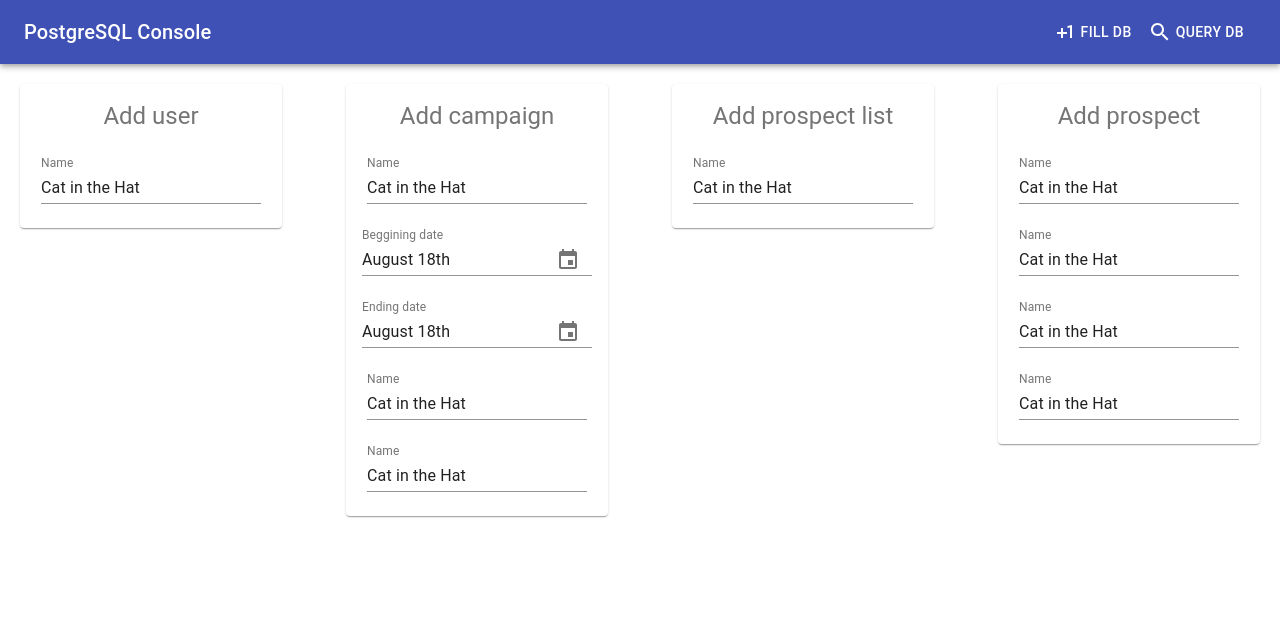
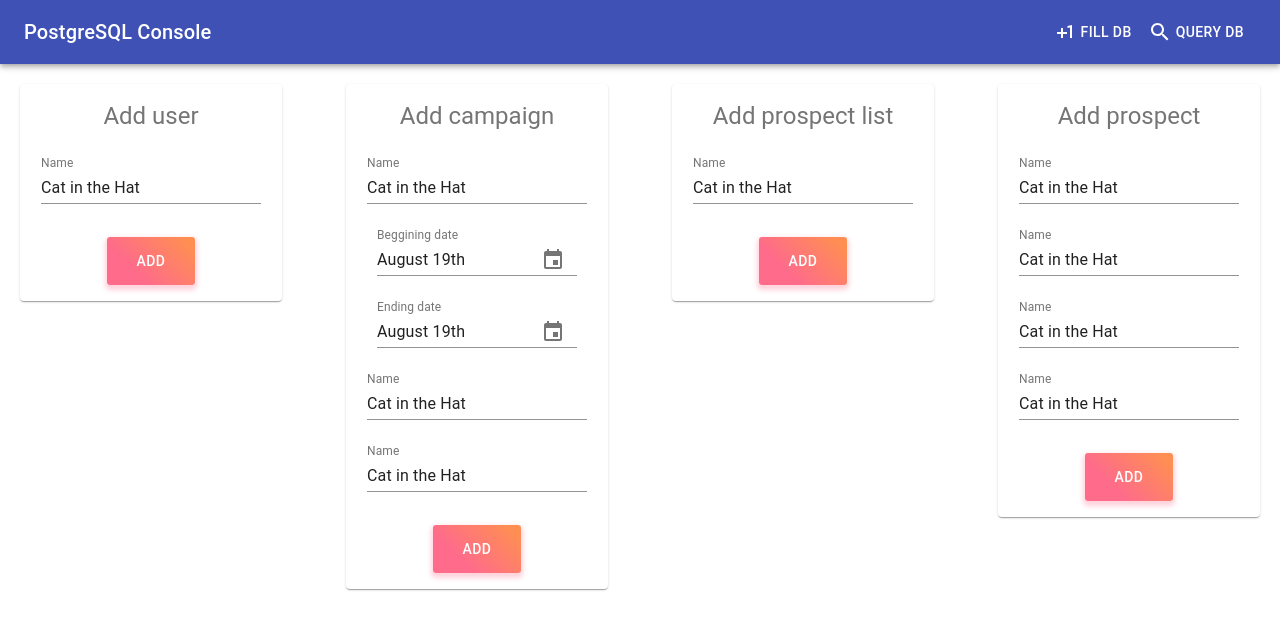
Before and after one commit to CamilleLeou/projet_BDD, a React (Create React App) app in the folder Console/: page / in a window 1280 px wide. Shown: the top 630 px of the page. Built offline with nearby package versions, Linux system fonts and the light colour scheme.

Commit message:
fix some warnings, grid misalignment and add buttons

```diff
--- /dev/null
+++ b/Console/src/Components/Button.js
@@ -0,0 +1,21 @@
+import React from 'react';
+import { makeStyles } from '@material-ui/styles';
+import Button from '@material-ui/core/Button';
+
+const useStyles = makeStyles({
+  root: {
+    background: 'linear-gradient(45deg, #FE6B8B 30%, #FF8E53 90%)',
+    border: 0,
+    borderRadius: 3,
+    boxShadow: '0 3px 5px 2px rgba(255, 105, 135, .3)',
+    color: 'white',
+    height: 48,
+    marginTop: 25,
+    padding: '0 30px',
+  },
+});
+
+export default function Hook({label}) {
+  const classes = useStyles();
+  return <Button className={classes.root}>{label}</Button>;
+}
--- a/Console/src/Components/Inputs/DatePicker.js
+++ b/Console/src/Components/Inputs/DatePicker.js
@@ -1,8 +1,6 @@
 import React from 'react';
 import { makeStyles } from '@material-ui/core/styles';
 import {
-  MuiPickersUtilsProvider,
-  KeyboardTimePicker,
   KeyboardDatePicker
 } from "@material-ui/pickers";
 
@@ -10,6 +8,9 @@ const useStyles = makeStyles(theme => ({
   container: {
     display: 'flex',
     flexWrap: 'wrap',
+  },
+  root: {
+    flexGrow: 1,
   },
   textField: {
     marginLeft: theme.spacing(1),
@@ -22,7 +23,7 @@ export default function DatePicker({ label }) {
   const classes = useStyles();
 
   const [selectedDate, setSelectedDate] = React.useState(
-    new Date("2014-08-18T21:11:54")
+    new Date("2014-08-19T21:11:54")
   );
 
   function handleDateChange(date) {
@@ -31,6 +32,7 @@ export default function DatePicker({ label }) {
 
   return (
     <KeyboardDatePicker
+      className={classes.textField}
       margin="normal"
       id="mui-pickers-date"
       label={label}
--- a/Console/src/Components/Inputs/TextInput.js
+++ b/Console/src/Components/Inputs/TextInput.js
@@ -1,4 +1,4 @@
-import React, { Component, Fragment, useState } from 'react'
+import React from 'react'
 import TextField from '@material-ui/core/TextField'
 import { makeStyles } from '@material-ui/core/styles';
 
--- a/Console/src/Components/MainGrid.js
+++ b/Console/src/Components/MainGrid.js
@@ -6,6 +6,7 @@ import TextField from "@material-ui/core/TextField";
 import TitleInput from "./Typography/TitleInput";
 import DatePicker from './Inputs/DatePicker';
 import TextInput from './Inputs/TextInput';
+import Button from './Button'
 
 const useStyles = makeStyles(theme => ({
   root: {
@@ -36,13 +37,14 @@ export default function CenteredGrid() {
   return (
     <div className={classes.root}>
       <Grid container spacing={3}>
-        <Grid item xs={6} sm={3}>
+        <Grid item xs={6} sm={5} md={3}>
           <Paper className={classes.paper}>
             <TitleInput data="Add user" />
             <TextInput label="Name"/>
+            <Button label="ADD"/>
           </Paper>
         </Grid>
-        <Grid item xs={6} sm={3}>
+        <Grid item xs={6} sm={5} md={3}>
           <Paper className={classes.paper}>
             <TitleInput data="Add campaign" />
             <TextInput label="Name"/>
@@ -50,21 +52,24 @@ export default function CenteredGrid() {
             <DatePicker label="Ending date" />
             <TextInput label="Name"/>
             <TextInput label="Name"/>
+            <Button label="ADD"/>
           </Paper>
         </Grid>
-        <Grid item xs={6} sm={3}>
+        <Grid item xs={6} sm={5} md={3}>
           <Paper className={classes.paper}>
             <TitleInput data="Add prospect list" />
             <TextInput label="Name"/>
+            <Button label="ADD"/>
           </Paper>
         </Grid>
-        <Grid item xs={6} sm={3}>
+        <Grid item xs={6} sm={5} md={3}>
           <Paper className={classes.paper}>
             <TitleInput data="Add prospect" />
             <TextInput label="Name"/>
             <TextInput label="Name"/>
             <TextInput label="Name"/>
             <TextInput label="Name"/>
+            <Button label="ADD"/>
           </Paper>
         </Grid>
       </Grid>
```
